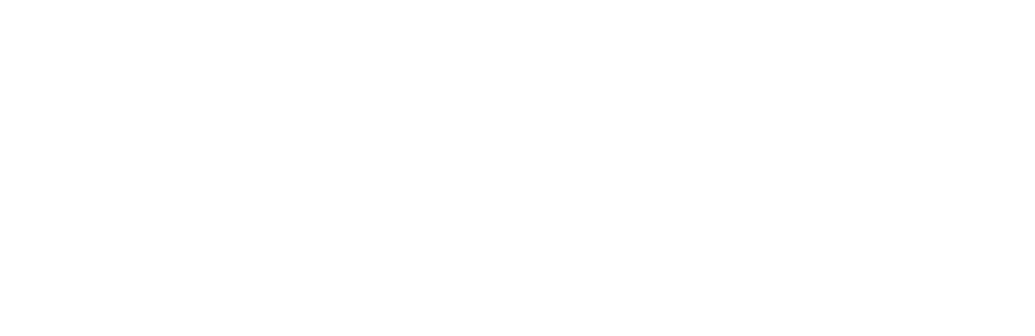
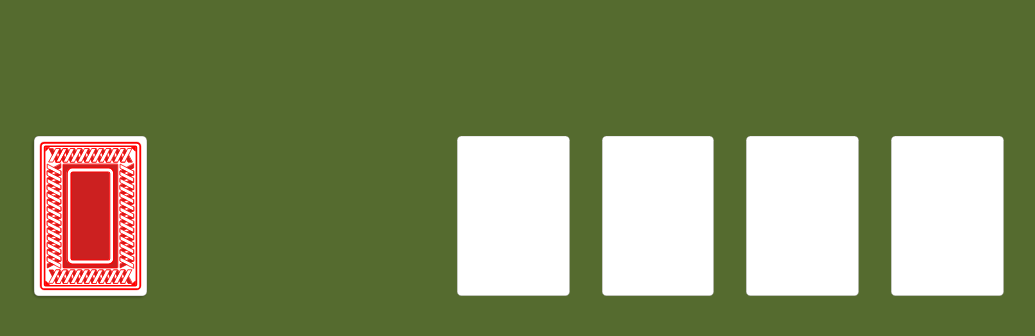
Before and after one commit to geovanedias/scoundrel, a Vue app: page / in a window 1280 px wide. Shown: the top 336 px of the page, without its empty margins (121-1156 px from the left). Built offline with nearby package versions, Linux system fonts and the light colour scheme.

Commit message:
Criado o primeiro protótipo da página do jogo

```diff
--- a/src/App.vue
+++ b/src/App.vue
@@ -1,16 +1,11 @@
 <script setup>
-
+import Game from "./components/game/game.vue"
 </script>
 
 <template>
+  <Game/>
 </template>
 
 <style scoped>
 
-.logo:hover {
-  filter: drop-shadow(0 0 2em #646cffaa);
-}
-.logo.vue:hover {
-  filter: drop-shadow(0 0 2em #42b883aa);
-}
 </style>
--- /dev/null
+++ b/src/components/game/dungeon.vue
@@ -0,0 +1,51 @@
+<script setup>
+
+</script>
+
+<template>
+
+  <section id="dungeon">
+    <button id="deck">
+      <img src="/src/assets/backs/red.svg" alt="">
+    </button>
+
+    <div>
+      <img class="card" src="/src/assets/blank_card.svg" alt="">
+      <img class="card" src="/src/assets/blank_card.svg" alt="">
+      <img class="card" src="/src/assets/blank_card.svg" alt="">
+      <img class="card" src="/src/assets/blank_card.svg" alt="">
+    </div>
+  </section>
+ </template>
+
+<style scoped>
+#dungeon {
+  display: flex;
+  justify-content: space-around;
+  margin-top: 15vh;
+
+  div {
+    display: flex;
+  }
+}
+#deck {
+  height: fit-content;
+  margin: 2vh;
+  border-style: none;
+  border-radius: 5%;
+  box-shadow: -1px 1px 2px 1px rgba(0, 0, 0, 0.2);
+
+  cursor: pointer;
+
+  img {
+    height: 20vh;
+    display: block;
+  }
+}
+
+.card {
+  height: 20vh;
+  display: block;
+  margin: 2vh;
+}
+</style>
--- /dev/null
+++ b/src/components/game/game.vue
@@ -0,0 +1,17 @@
+<script setup>
+import Dungeon from "./dungeon.vue"
+</script>
+
+<template>
+
+  <section>
+    <Dungeon/>
+
+
+  </section>
+
+</template>
+
+<style scoped>
+
+</style>
--- a/src/reset.scss
+++ b/src/global.scss
@@ -3,3 +3,7 @@
   padding: 0;
   box-sizing: border-box;
 }
+
+body {
+  background-color: darkolivegreen;
+}
--- a/src/main.js
+++ b/src/main.js
@@ -1,5 +1,5 @@
 import { createApp } from 'vue'
-
+import './global.scss'
 import App from './App.vue'
 
 createApp(App).mount('#app')
```
Also changed, not shown: src/assets/blank_card.svg (added).
